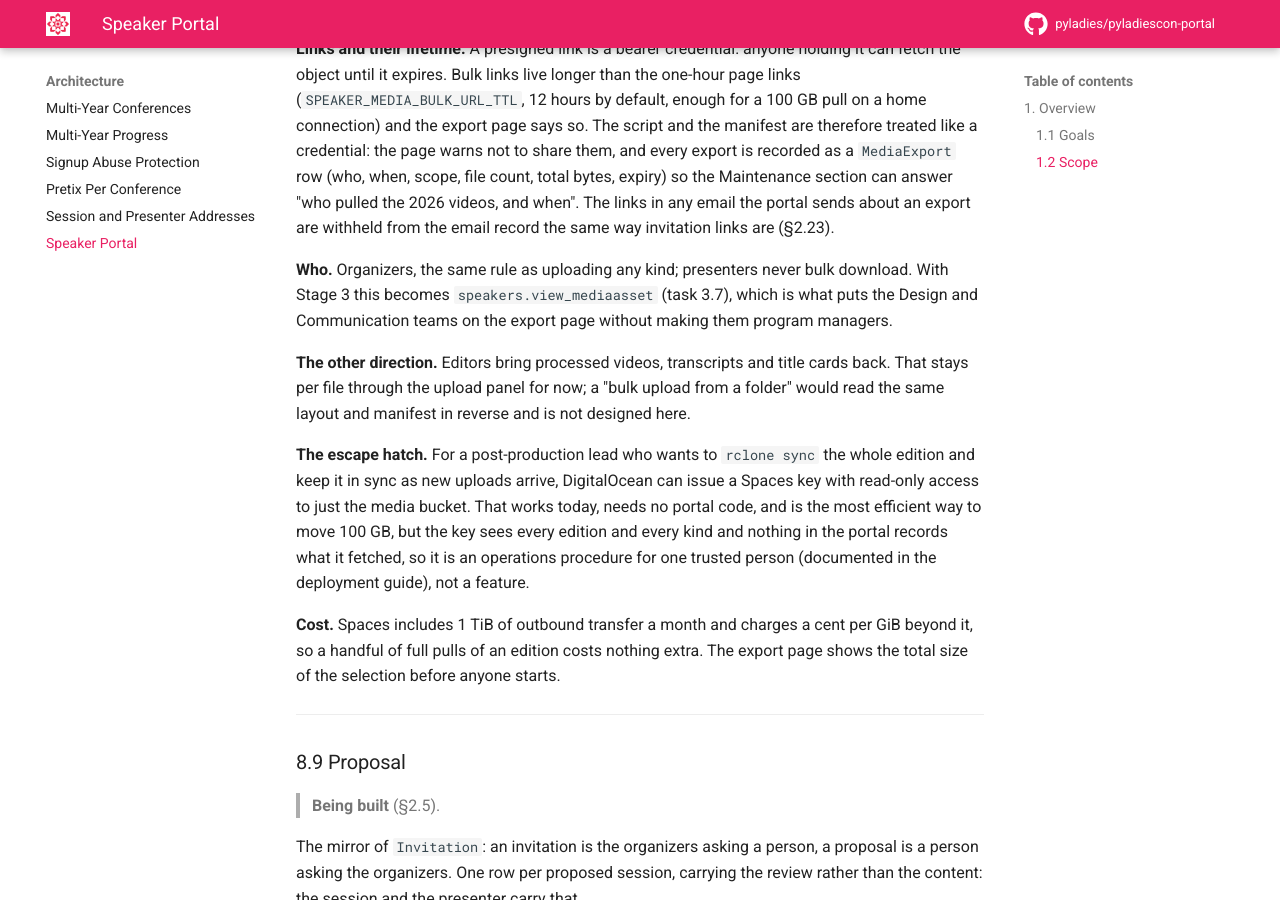
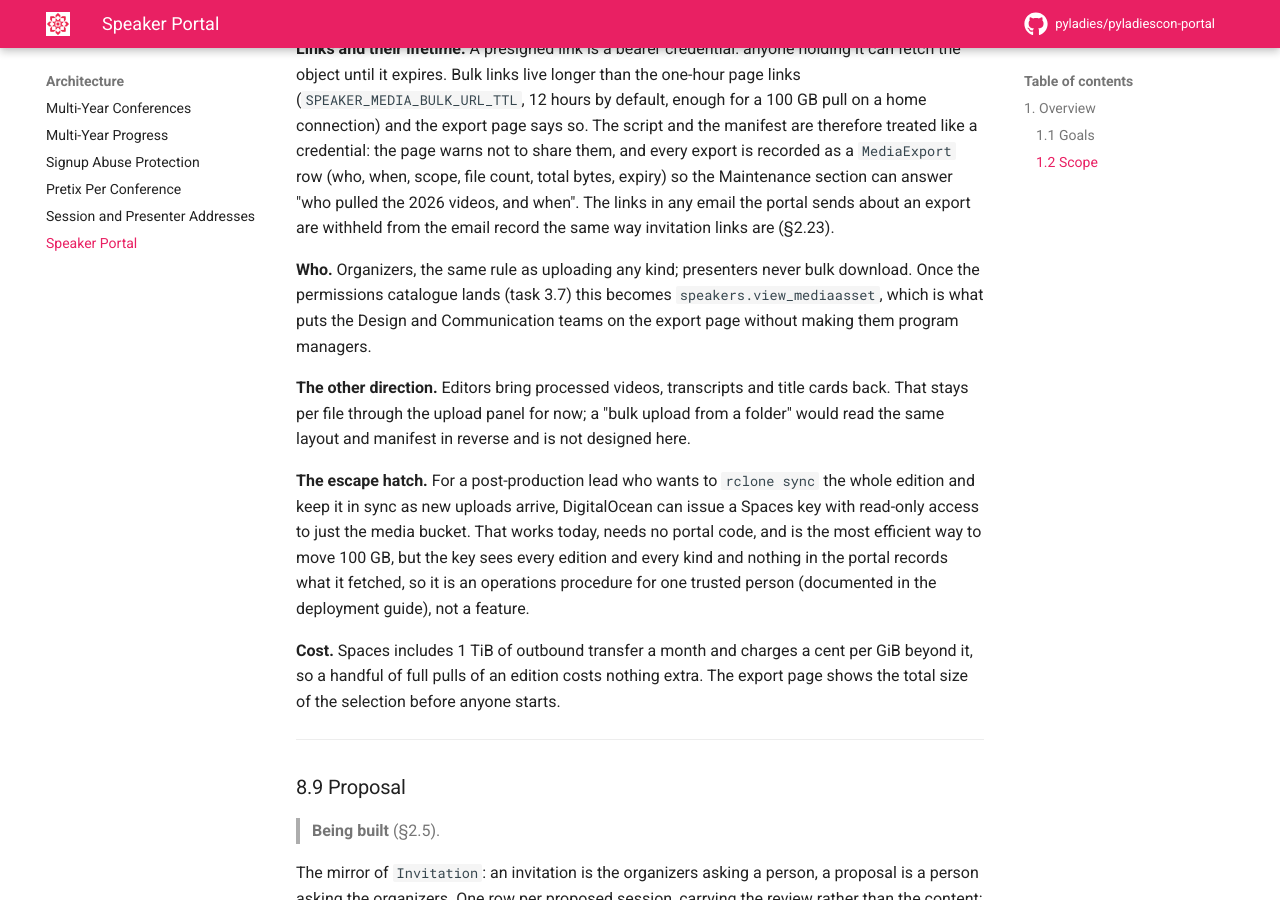
Before and after one commit to pyladies/pyladiescon-portal, an MkDocs documentation site: the page built from docs/architecture/speaker-portal.md, in a window 1280 px wide and 900 px high, scrolled down 16100 px. Built offline with MkDocs 1.6.1 and Material for MkDocs 9.7.7, drawn with Linux system fonts in a browser that asks for light colours; comment, search, counter and statistics services are not loaded.

Commit message:
Design doc: the bulk download section names the task, not the stage
The design-doc census keeps stage numbers to the mapping table.

```diff
--- a/docs/architecture/speaker-portal.md
+++ b/docs/architecture/speaker-portal.md
@@ -378,7 +378,7 @@ pyladiescon-2026/manifest.csv
 
 **Links and their lifetime.** A presigned link is a bearer credential: anyone holding it can fetch the object until it expires. Bulk links live longer than the one-hour page links (`SPEAKER_MEDIA_BULK_URL_TTL`, 12 hours by default, enough for a 100 GB pull on a home connection) and the export page says so. The script and the manifest are therefore treated like a credential: the page warns not to share them, and every export is recorded as a `MediaExport` row (who, when, scope, file count, total bytes, expiry) so the Maintenance section can answer "who pulled the 2026 videos, and when". The links in any email the portal sends about an export are withheld from the email record the same way invitation links are (§2.23).
 
-**Who.** Organizers, the same rule as uploading any kind; presenters never bulk download. With Stage 3 this becomes `speakers.view_mediaasset` (task 3.7), which is what puts the Design and Communication teams on the export page without making them program managers.
+**Who.** Organizers, the same rule as uploading any kind; presenters never bulk download. Once the permissions catalogue lands (task 3.7) this becomes `speakers.view_mediaasset`, which is what puts the Design and Communication teams on the export page without making them program managers.
 
 **The other direction.** Editors bring processed videos, transcripts and title cards back. That stays per file through the upload panel for now; a "bulk upload from a folder" would read the same layout and manifest in reverse and is not designed here.
 
```
